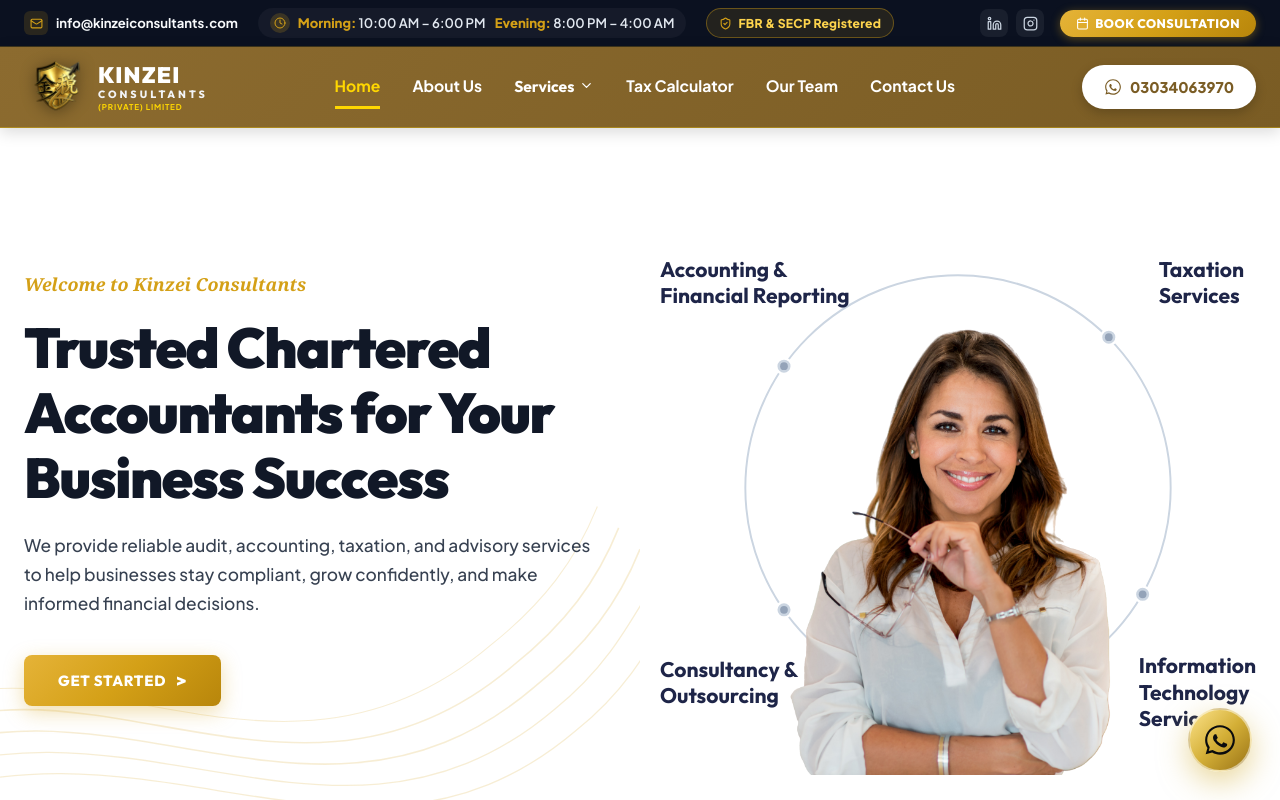
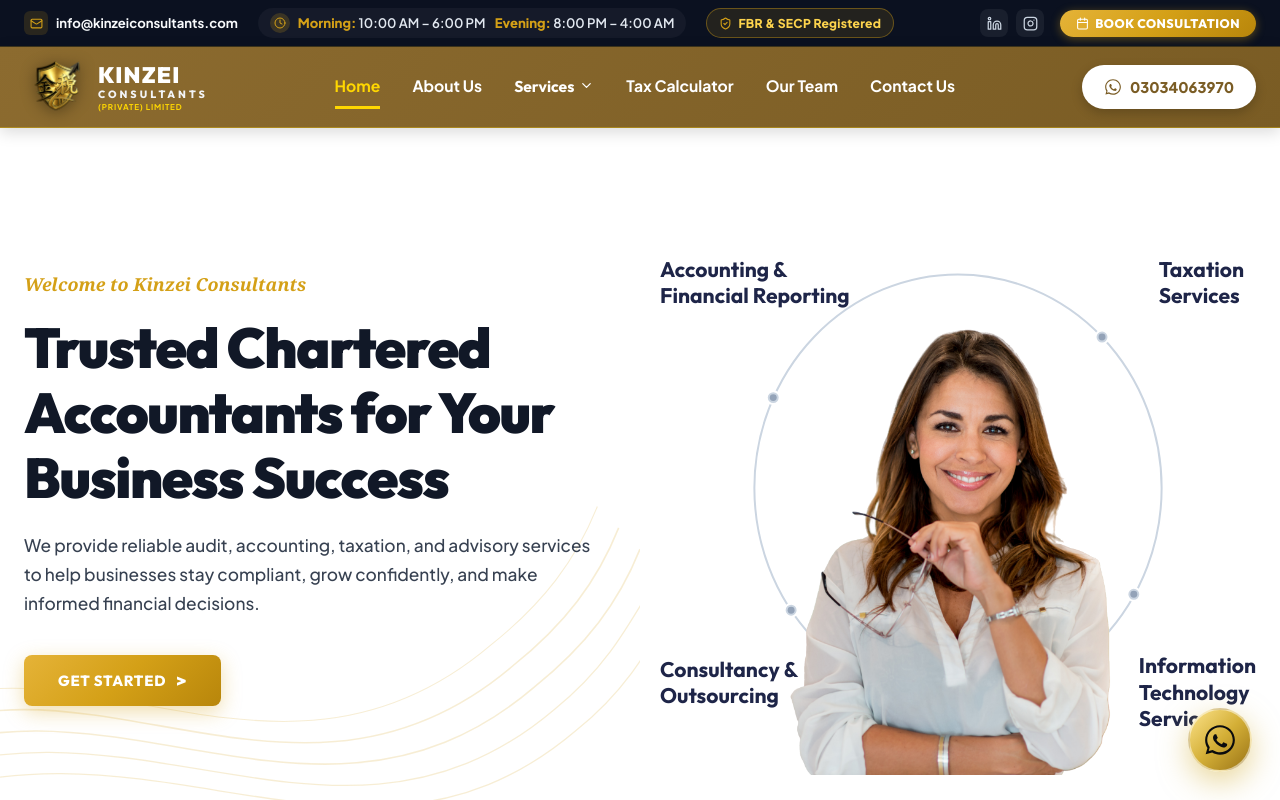
Before and after one commit to Hassan-zubair-ch/kinzei, a React (Vite) app in the folder client/: page / in a window 1280 px wide. Shown: the top 800 px of the page. Built offline with nearby package versions, Linux system fonts and the light colour scheme.

Commit message:
Calibrate exact ellipse arc, 4 dot positions, and left-aligned typography matching reference screenshot

```diff
--- a/client/src/pages/Home.jsx
+++ b/client/src/pages/Home.jsx
@@ -154,35 +154,36 @@ export default function Home({ onOpenSchedule }) {
                 {/* Circular Orbit Arc with 4 Exact Neutral Grey Dots matching reference */}
                 <svg
                   className="hero-orbit-svg"
-                  viewBox="0 0 600 600"
+                  viewBox="0 0 600 540"
                   fill="none"
                   xmlns="http://www.w3.org/2000/svg"
                 >
-                  <circle
+                  <ellipse
                     cx="300"
-                    cy="300"
-                    r="220"
+                    cy="270"
+                    rx="205"
+                    ry="215"
                     stroke="#CBD5E1"
                     strokeWidth="2"
                   />
-                  {/* Dot 1: Top-Right (near Taxation Services) */}
-                  <circle cx="456" cy="144" r="8" fill="#CBD5E1" stroke="#FFFFFF" strokeWidth="2.5" />
-                  <circle cx="456" cy="144" r="4" fill="#94A3B8" />
+                  {/* Dot 1: Top-Right (θ = 45°) */}
+                  <circle cx="445" cy="118" r="6.5" fill="#CBD5E1" stroke="#FFFFFF" strokeWidth="2" />
+                  <circle cx="445" cy="118" r="3.5" fill="#94A3B8" />
 
-                  {/* Dot 2: Mid-Left (between Accounting and Consultancy) */}
-                  <circle cx="120" cy="174" r="8" fill="#CBD5E1" stroke="#FFFFFF" strokeWidth="2.5" />
-                  <circle cx="120" cy="174" r="4" fill="#94A3B8" />
+                  {/* Dot 2: Mid-Left (θ = 155°) */}
+                  <circle cx="114" cy="179" r="6.5" fill="#CBD5E1" stroke="#FFFFFF" strokeWidth="2" />
+                  <circle cx="114" cy="179" r="3.5" fill="#94A3B8" />
 
-                  {/* Dot 3: Bottom-Left (near Consultancy & Outsourcing) */}
-                  <circle cx="120" cy="426" r="8" fill="#CBD5E1" stroke="#FFFFFF" strokeWidth="2.5" />
-                  <circle cx="120" cy="426" r="4" fill="#94A3B8" />
+                  {/* Dot 3: Bottom-Left (θ = 215°) */}
+                  <circle cx="132" cy="393" r="6.5" fill="#CBD5E1" stroke="#FFFFFF" strokeWidth="2" />
+                  <circle cx="132" cy="393" r="3.5" fill="#94A3B8" />
 
-                  {/* Dot 4: Bottom-Right (near Information Technology Services) */}
-                  <circle cx="491" cy="410" r="8" fill="#CBD5E1" stroke="#FFFFFF" strokeWidth="2.5" />
-                  <circle cx="491" cy="410" r="4" fill="#94A3B8" />
+                  {/* Dot 4: Bottom-Right (θ = 330°) */}
+                  <circle cx="477" cy="377" r="6.5" fill="#CBD5E1" stroke="#FFFFFF" strokeWidth="2" />
+                  <circle cx="477" cy="377" r="3.5" fill="#94A3B8" />
                 </svg>
 
-                {/* 4 Orbit Node Labels (All Left-Aligned like reference) */}
+                {/* 4 Orbit Node Labels (Left-Aligned exact like reference) */}
                 <div className="hero-orbit-node hero-orbit-node-1">
                   Accounting &amp;<br />Financial Reporting
                 </div>
```
